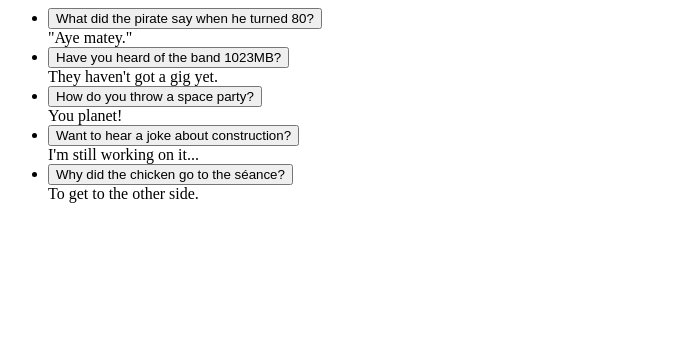
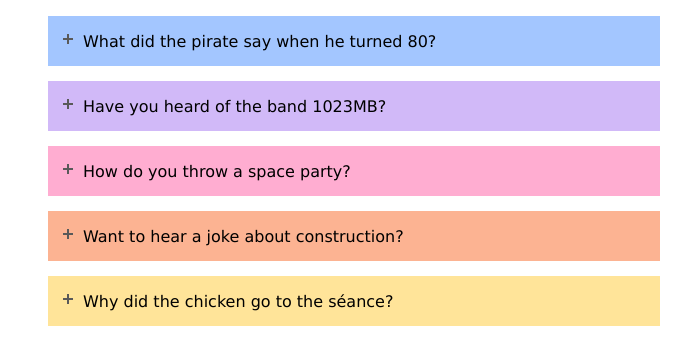
Before and after one commit to boospot/accessible-accordions, a plain HTML site: page index.html in a window 1280 px wide. Shown: the whole page, without its empty margins (0-691 px from the left). Drawn offline with Linux system fonts and the light colour scheme.

Commit message:
Update index.html

```diff
--- a/index.html
+++ b/index.html
@@ -1,3 +1,15 @@
+<!DOCTYPE html>
+<html lang="en">
+<head>
+    <meta charset="UTF-8">
+    <title>Title</title>
+    <link rel="stylesheet" href="style.css">
+</head>
+<body>
+
+
+
+
 <ul aria-label="Accordion group - Dad Jokes" class="accordion-group">
   <li class="accordion-item">
     <button id="accordion-button-1" aria-controls="accordion-content-1" class="accordion-button" aria-expanded="false"><span class="indicator"></span>What did the pirate say when he turned 80?</button>
@@ -20,3 +32,7 @@
     <div id="accordion-content-5" class="accordion-content" aria-hidden="true">To get to the other side.</div>
   </li>
 </ul>
+
+  <script type="text/javascript" src="scripts.js"></script>
+  </body>
+</html>
```
